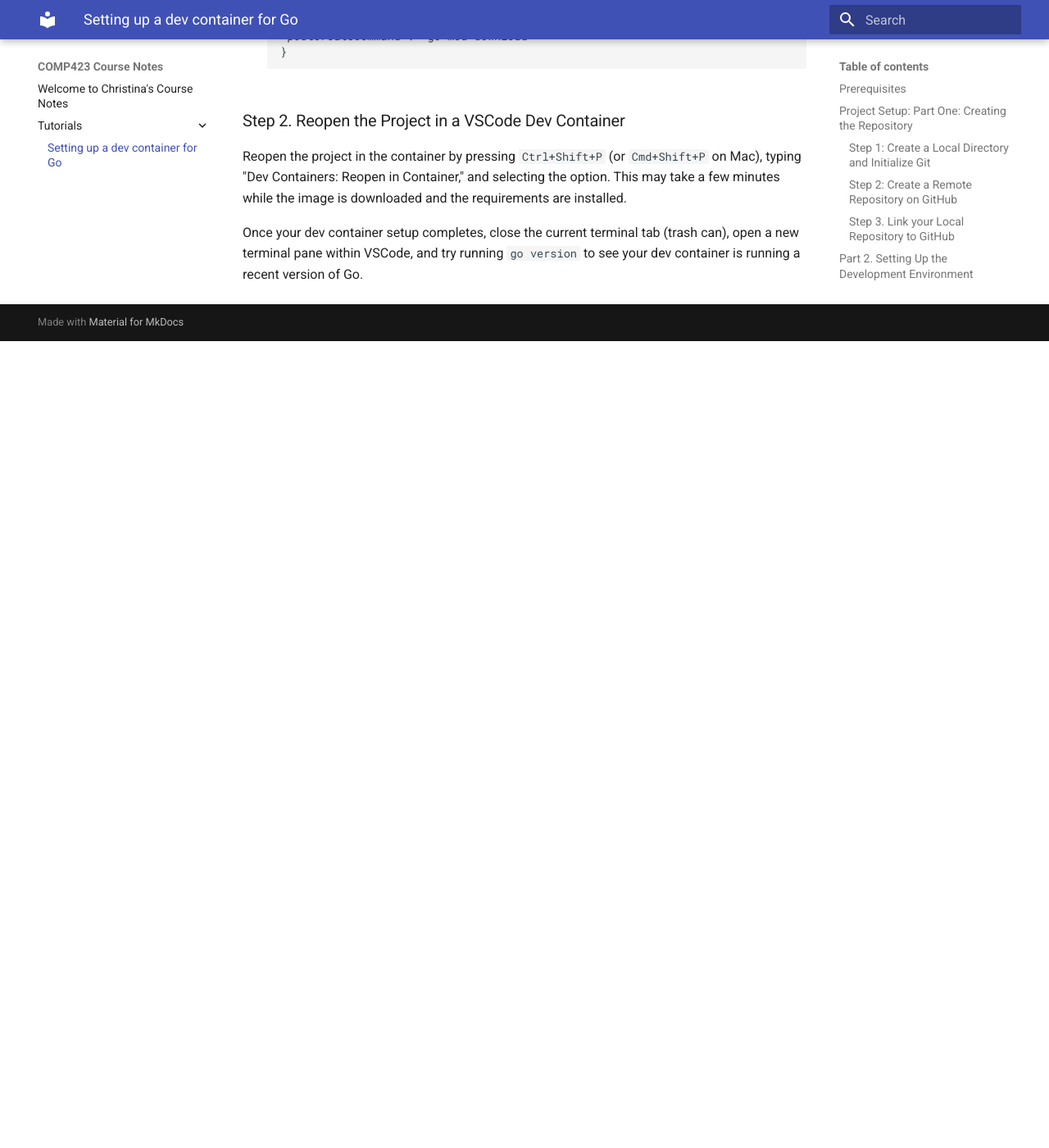
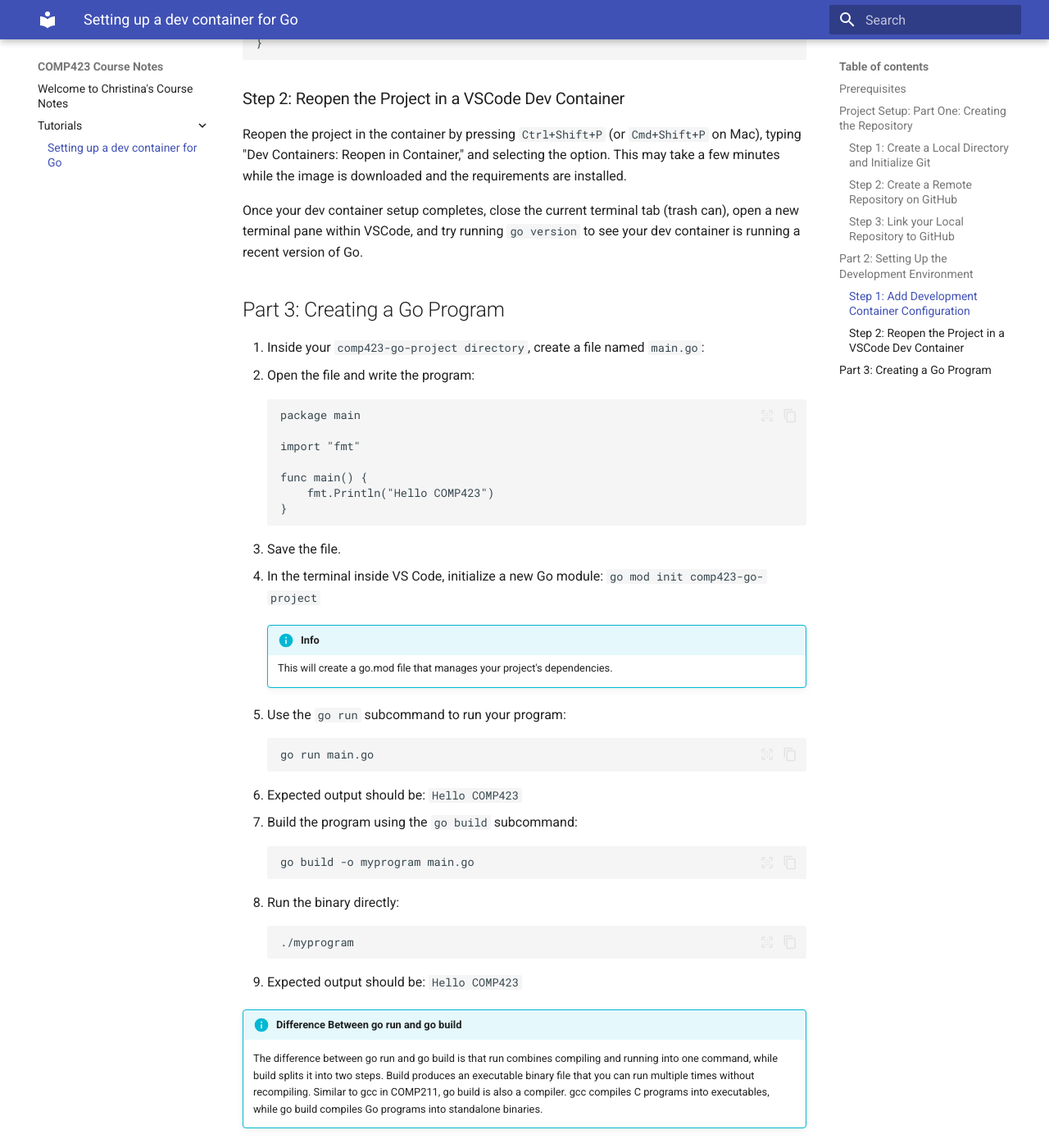
Before and after one commit to chrxstyxdo/comp423-course-notes, an MkDocs documentation site: the page built from docs/tutorials/go-setup.md, in a window 1280 px wide and 1400 px high, scrolled down 2782 px. Shown: the whole window at 82% size. Built offline with MkDocs 1.6.1 and Material for MkDocs 9.7.7, drawn with Linux system fonts in a browser that asks for light colours; before the commit the page ends 3198 px from its top, so only the background shows below that; some of the changed text lies outside the part shown.

Commit message:
go program tutorials

````diff
--- a/docs/tutorials/go-setup.md
+++ b/docs/tutorials/go-setup.md
@@ -41,7 +41,7 @@
 3. Do not initialize the repository with a README, .gitignore, or license.
 4. Click **Create Repository**.
 
-### Step 3. Link your Local Repository to GitHub
+### Step 3: Link your Local Repository to GitHub
 
 1.  Add the GitHub repository as a remote:
 ```
@@ -59,9 +59,9 @@
 
 4. Back in your web browser, refresh your GitHub repository to see that the same commit you made locally has now been pushed to remote. You can use ```git log``` locally to see the commit ID and message which should match the ID of the most recent commit on GitHub. This is the result of pushing your changes to your remote repository.
 
-## Part 2. Setting Up the Development Environment
+## Part 2: Setting Up the Development Environment
 
-### Step 1. Add Development Container Configuration
+### Step 1: Add Development Container Configuration
 
 1. In VS Code, open the ```comp423-go-project directory```. You can do this via: File > Open Folder.
 2. Install the **Dev Containers** extension for VS Code.
@@ -73,21 +73,61 @@
     * ```customizations```: Adds useful configurations to VS Code, like installing the Go extension. When you search for VSCode extensions on the marketplace, you will find the string identifier of each extension in its sidebar. Adding extensions here ensures other developers on your project have them installed in their dev containers automatically.
     * ```postCreateCommand```: A command to run after the container is created.
 
-    ```
-    {
+```
+{
     "name": "COMP423 Course Notes",
     "image": "mcr.microsoft.com/vscode/devcontainers/go",
     "customizations": {
         "vscode": {
-        "settings": {},
-        "extensions": ["golang.go"]
+            "settings": {},
+            "extensions": ["golang.go"]
         }
-    },
-    "postCreateCommand": "go mod download"
     }
-    ```
+}
+```
 
-### Step 2. Reopen the Project in a VSCode Dev Container
+### Step 2: Reopen the Project in a VSCode Dev Container
 Reopen the project in the container by pressing ```Ctrl+Shift+P``` (or ```Cmd+Shift+P``` on Mac), typing "Dev Containers: Reopen in Container," and selecting the option. This may take a few minutes while the image is downloaded and the requirements are installed.
 
 Once your dev container setup completes, close the current terminal tab (trash can), open a new terminal pane within VSCode, and try running ```go version``` to see your dev container is running a recent version of Go.
+
+## Part 3: Creating a Go Program
+1. Inside your ```comp423-go-project directory```, create a file named ```main.go```:
+2. Open the file and write the program:
+```
+package main
+
+import "fmt"
+
+func main() {
+    fmt.Println("Hello COMP423")
+}
+```
+3. Save the file.
+4. In the terminal inside VS Code, initialize a new Go module:
+```go mod init comp423-go-project```
+
+    !!! info
+        This will create a go.mod file that manages your project's dependencies.
+
+5. Use the ```go run``` subcommand to run your program:
+```
+go run main.go
+```
+6. Expected output should be:
+```Hello COMP423```
+7. Build the program using the ```go build``` subcommand:
+```
+go build -o myprogram main.go
+```
+8. Run the binary directly:
+```
+./myprogram
+```
+9.  Expected output should be:
+```Hello COMP423```
+
+!!! info "Difference Between go run and go build"
+    The difference between go run and go build is that run combines compiling and running into one command, while build splits it into two steps.
+    Build produces an executable binary file that you can run multiple times without recompiling. Similar to gcc in COMP211, go build is also a compiler.
+    gcc compiles C programs into executables, while go build compiles Go programs into standalone binaries.
````
